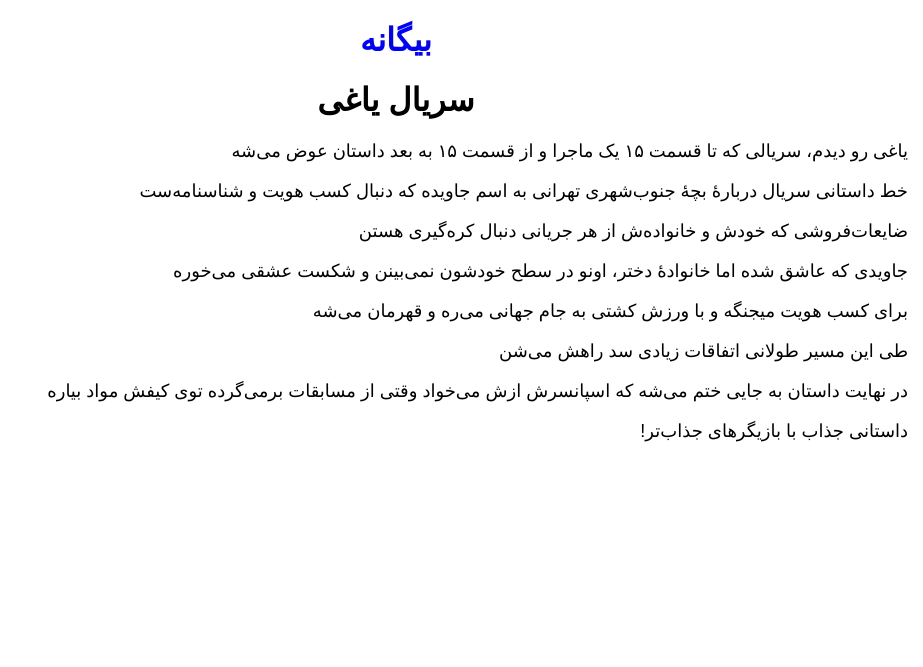
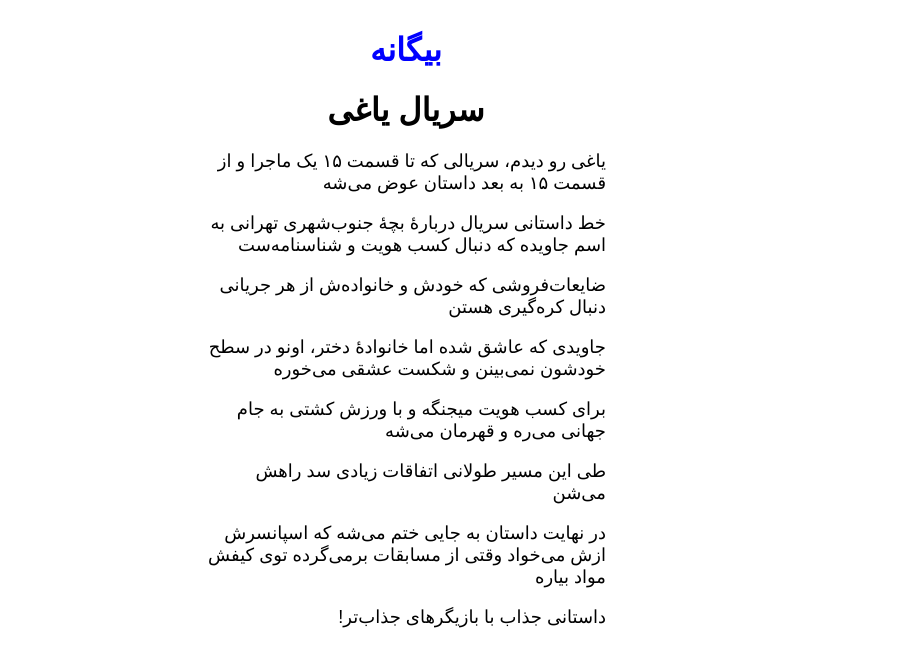
Before and after one commit to darkblog/darkblog.github.io, a Jekyll site: the page built from _posts/2023-8-19-4.md, in a window 1280 px wide. Shown: the top 667 px of the page, without its empty margins (357-1280 px from the left). Built offline with Jekyll 4.4.1, drawn with Linux system fonts in a browser that asks for light colours.

Commit message:
Update default.html

```diff
--- a/_layouts/default.html
+++ b/_layouts/default.html
@@ -10,7 +10,7 @@
 <title>{{ page.title }}</title>
 <meta name="description" content="{{ page.title }}">
 <link rel="canonical" href="{{ page.url | replace:'index.html','' | prepend: site.baseurl | prepend: site.url }}">
-<style amp-custom>body{font-family:sans-serif;margin:auto;max-width:80%;text-align:center}a{color:blue;text-decoration:none}p{text-align:right;font-size:large}</style>
+<style amp-custom>body{font-family:sans-serif;margin:auto;padding:10px;max-width:400px;text-align:center}a{color:blue;text-decoration:none}p{text-align:right;font-size:large}</style>
 </head>
 <body>
 <header>
```
